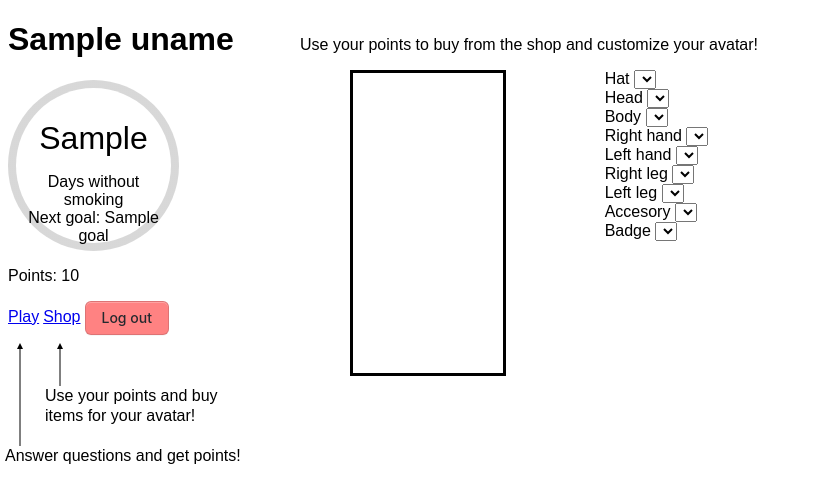
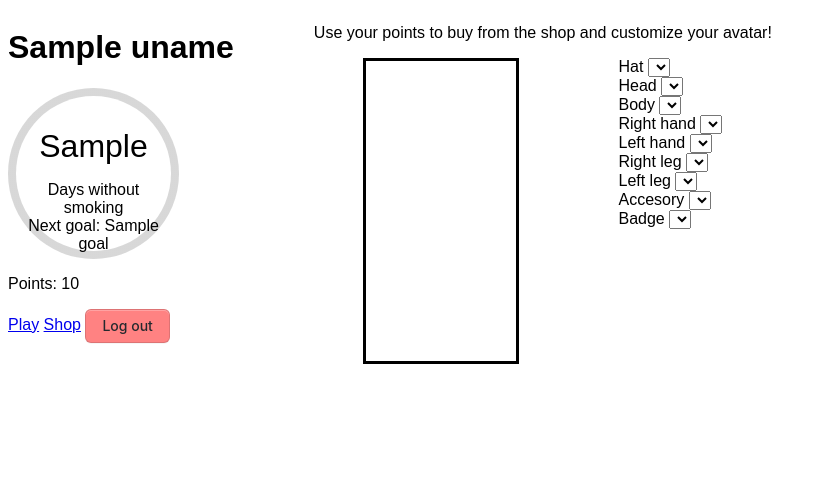
Before and after one commit to shibby360/smoking-cessation-app, a Flask app: template templates/user.html in a window 1280 px wide. Shown: the top 503 px of the page, without its empty margins (0-829 px from the left). Run offline with Flask 3, Linux system fonts and the light colour scheme; the template is opened without the code that fills it: most values are stand-ins (such as "Sample title", 1, 10 or a date in 2020); lists and menus that the app fills with data are empty; parts of the project's set-up code (start-up, migrations or seed data) failed here and were passed over.

Commit message:
removed pointing svg and replaced it with tooltips, added somethings to signup and login pages

```diff
--- a/static/css/user.css
+++ b/static/css/user.css
@@ -61,11 +61,9 @@
   left: 130px;
 }
 #avatararea {
-  position: absolute;
-  left: 300px;
-  top: 20px;
   display: grid;
   justify-items: center;
+  margin-left: 80px;
 }
 #avatar {
   width: 150px;
@@ -113,3 +111,6 @@
 #logout:focus {
   outline: 1px transparent;
 }
+body {
+  display: flex;
+}
--- a/static/js/play.js
+++ b/static/js/play.js
@@ -108,7 +108,7 @@ class questionEl extends HTMLElement {
   align-items: center;
   flex-direction: column;
 }
-${buttonStyle('#sbmt')}
+${buttonStyle('#smbt')}
 `)
     var content = $('<div class="fulldiv">')
     content.html(`
--- /dev/null
+++ b/static/js/signlog.js
@@ -0,0 +1 @@
+$('#buttonStyles').html(buttonStyle('input[type="submit"]'))
--- a/templates/login.html
+++ b/templates/login.html
@@ -2,6 +2,7 @@
 {% block title %} Log in {% endblock %}
 {% block styles %}
 <link rel='stylesheet' href='{{ url_for("static", filename="css/signlog.css") }}' type='text/css'>
+<style id='buttonStyles'></style>
 {% endblock %}
 {% block body %}
 <h3>Log in</h3>
@@ -12,8 +13,9 @@
   <label for="password">Password</label>
   <input type="password" name="password">
   <br>
-  <input type="submit">
+  <input type="submit" value="Log in">
 </form>
 {% endblock %}
 {% block scripts %}
+<script src='{{ url_for("static", filename="js/signlog.js") }}'></script>
 {% endblock %}
--- a/templates/signup.html
+++ b/templates/signup.html
@@ -2,6 +2,7 @@
 {% block title %} Sign up {% endblock %}
 {% block styles %}
 <link rel='stylesheet' href='{{ url_for("static", filename="css/signlog.css") }}' type='text/css'>
+<style id='buttonStyles'></style>
 {% endblock %}
 {% block body %}
 <h3>Sign up</h3>
@@ -12,6 +13,9 @@
   <label for="password">Password</label>
   <input type="password" name="password">
   <br>
-  <input type="submit">
+  <input type="submit" value="Sign up">
 </form>
 {% endblock %}
+{% block scripts %}
+<script src='{{ url_for("static", filename="js/signlog.js") }}'></script>
+{% endblock %}
--- a/templates/user.html
+++ b/templates/user.html
@@ -4,6 +4,7 @@
 <link rel='stylesheet' href='{{ url_for("static", filename="css/user.css") }}' type='text/css'>
 {% endblock %}
 {% block body %}
+<div id='contentdiv'>
 <h1 id='uname'>{{ uname }}</h1>
 <div id='goaldiv'>
   <p id='num'>{{ data['days w/o smoking'] }}</p>
@@ -19,9 +20,11 @@
   <img id='star3'>
   <img id='star4'>
 </div>
-<a href='/play' class='onlyloggedin'>Play</a>
-<a href='/shop' class='onlyloggedin'>Shop</a>
-<svg id="pointingsvg" style="position: absolute; left: 0px; top: 316px;" class='onlyloggedin'>
+<a href='/play' class='onlyloggedin' title='Answer questions and get points!'>Play</a>
+<a href='/shop' class='onlyloggedin' title='Use your points and buy items for your avatar!'>Shop</a>
+<button id='logout' class='onlyloggedin'>Log out</button>
+</div>
+<!--<svg id="pointingsvg" style="position: absolute; left: 0px; top: 316px;" class='onlyloggedin'>
   <defs>
     <marker id="arrow" viewBox="0 0 10 10" refX="5" refY="5" markerWidth="6" markerHeight="6" orient="auto-start-reverse">
       <path d="M 0 0 L 10 5 L 0 10 z"></path>
@@ -31,7 +34,7 @@
 " marker-start="url(#arrow)"></line>
 <text x="5" y="145">Answer questions and get points!</text><line x1="60" y1="30" x2="60" y2="70" stroke="black" style="
 " marker-start="url(#arrow)"></line><text x="45" y="85">Use your points and buy </text><text x="45" y="105">items for your avatar!</text>
-</svg>
+</svg>-->
 <div id='avatararea'>
   <p class='onlyloggedin'>Use your points to buy from the shop and customize your avatar!</p>
   <svg id='avatar'></svg>
@@ -64,7 +67,6 @@
     <select name="" id="badge"></select>
   </div>
 </div>
-<button id='logout' class='onlyloggedin'>Log out</button>
 {% endblock %}
 {% block scripts %}
 <script src='{{ url_for("static", filename="js/user.js") }}'></script>
```
Also changed, not shown: static/js/login.js (deleted), static/js/signup.js (added).
